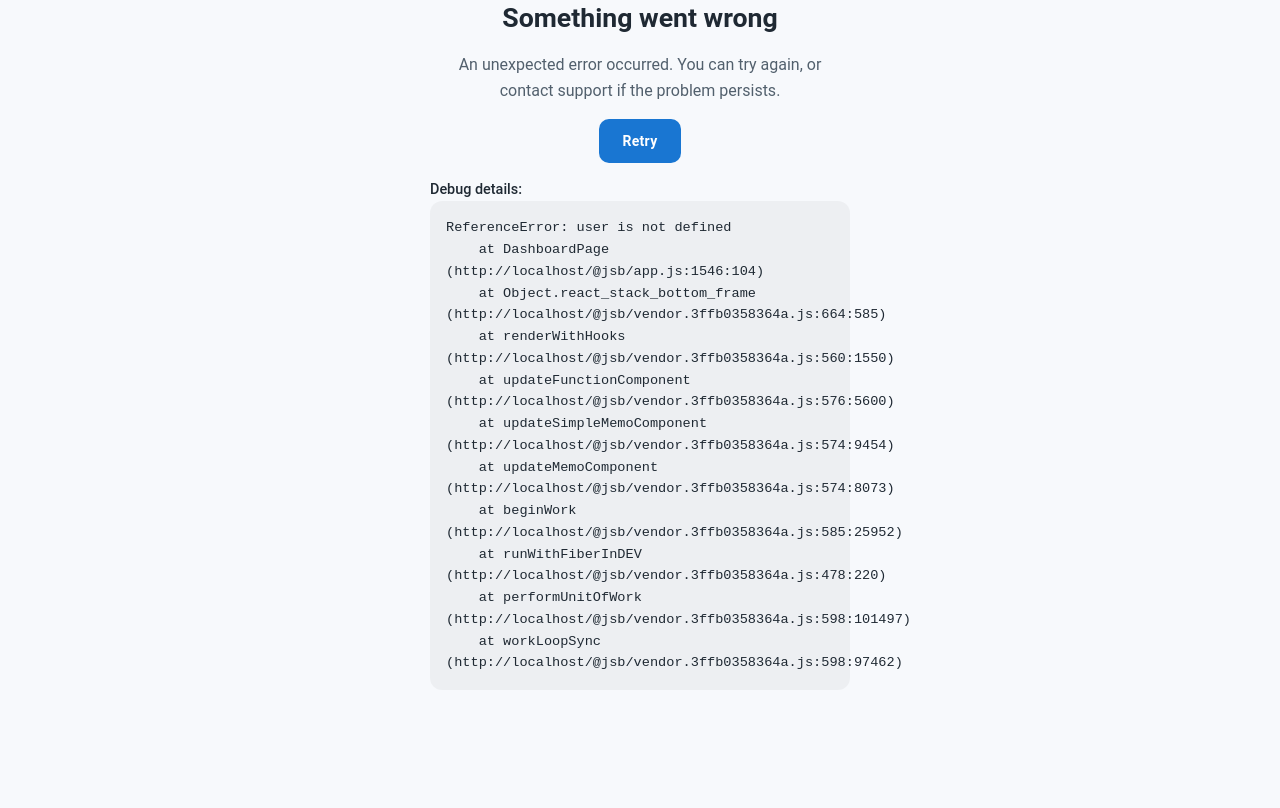
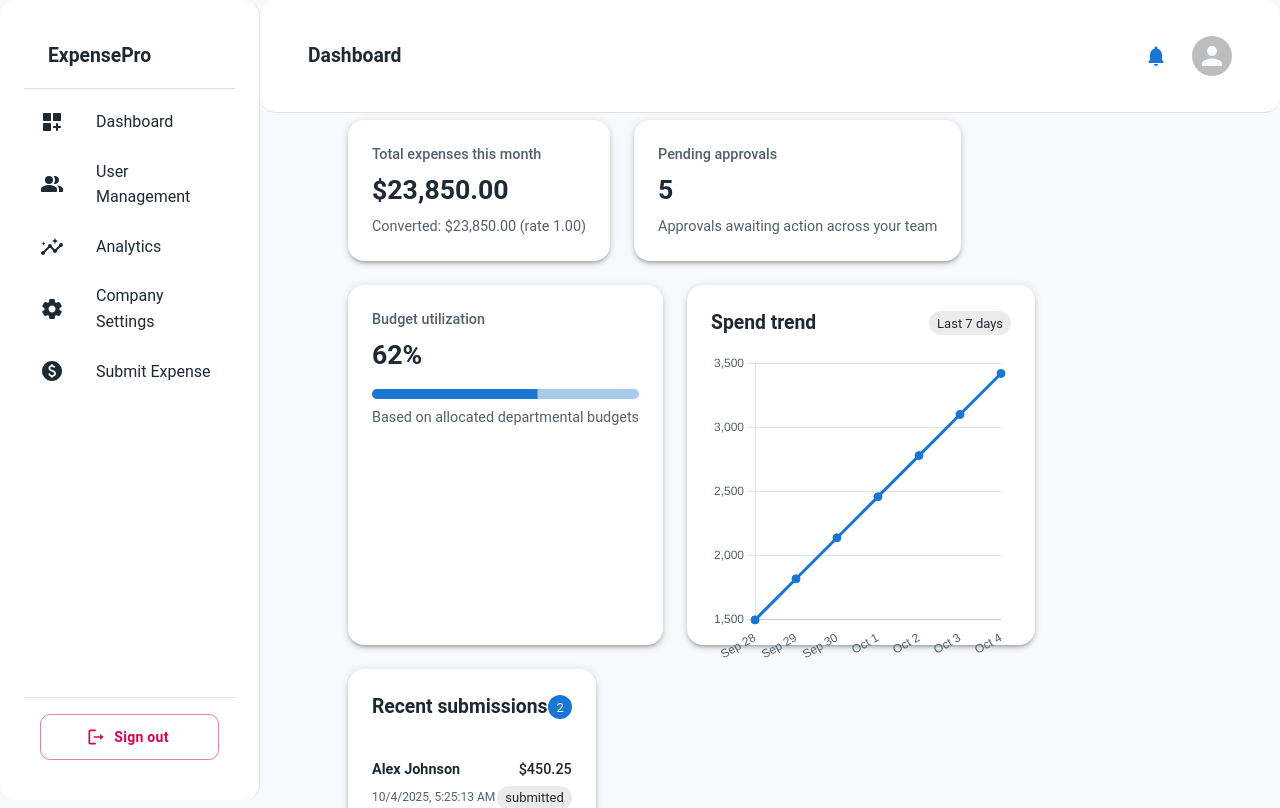
Before and after one commit to akshaya12406-byte/ExpenseManagement, a React (Create React App) app in the folder expensemanagement/: page /dashboard in a window 1280 px wide. Shown: the top 808 px of the page. Built offline with nearby package versions, Linux system fonts and the light colour scheme; no server answers; sample sign-in values are in the browser's storage.

Commit message:
Resolved

```diff
--- a/expensemanagement/src/pages/DashboardPage.js
+++ b/expensemanagement/src/pages/DashboardPage.js
@@ -44,6 +44,21 @@ import TrendChart from '../components/TrendChart';
 
 const DRAWER_WIDTH = 260;
 
+const Main = styled('main', { shouldForwardProp: (prop) => prop !== 'open' })(({ theme }) => ({
+  flexGrow: 1,
+  padding: theme.spacing(3),
+  backgroundColor: theme.palette.background.default,
+  minHeight: '100vh',
+}));
+
+const DrawerHeader = styled('div')(({ theme }) => ({
+  display: 'flex',
+  alignItems: 'center',
+  justifyContent: 'space-between',
+  padding: theme.spacing(2, 3),
+  ...theme.mixins.toolbar,
+}));
+
 const roleMenus = {
   admin: [
     { label: 'Dashboard', icon: <DashboardCustomizeRounded />, path: '/dashboard' },
@@ -69,7 +84,7 @@ const DashboardPage = () => {
   const theme = useTheme();
   const isMobile = useMediaQuery(theme.breakpoints.down('md'));
   const navigate = useNavigate();
-  const [sessionExpired, setSessionExpired] = useState(false);
+  const { user, token, logout, sessionExpired } = useAuth();
   const [mobileOpen, setMobileOpen] = useState(false);
   const [notifications, setNotifications] = useState([]);
   const [stats, setStats] = useState({
@@ -202,7 +217,7 @@ const DashboardPage = () => {
     const client = io(process.env.REACT_APP_SOCKET_URL || 'http://localhost:4000', {
       transports: ['websocket'],
       auth: {
-        token: storedAuth?.token || storedAuth?.accessToken || null,
+        token: token || storedAuth?.token || storedAuth?.accessToken || null,
       },
     });
 
@@ -267,7 +282,7 @@ const DashboardPage = () => {
     return () => {
       client.disconnect();
     };
-  }, [loadDashboardSummary]);
+  }, [loadDashboardSummary, token]);
 
   useEffect(() => {
     if (sessionExpired) {
```
